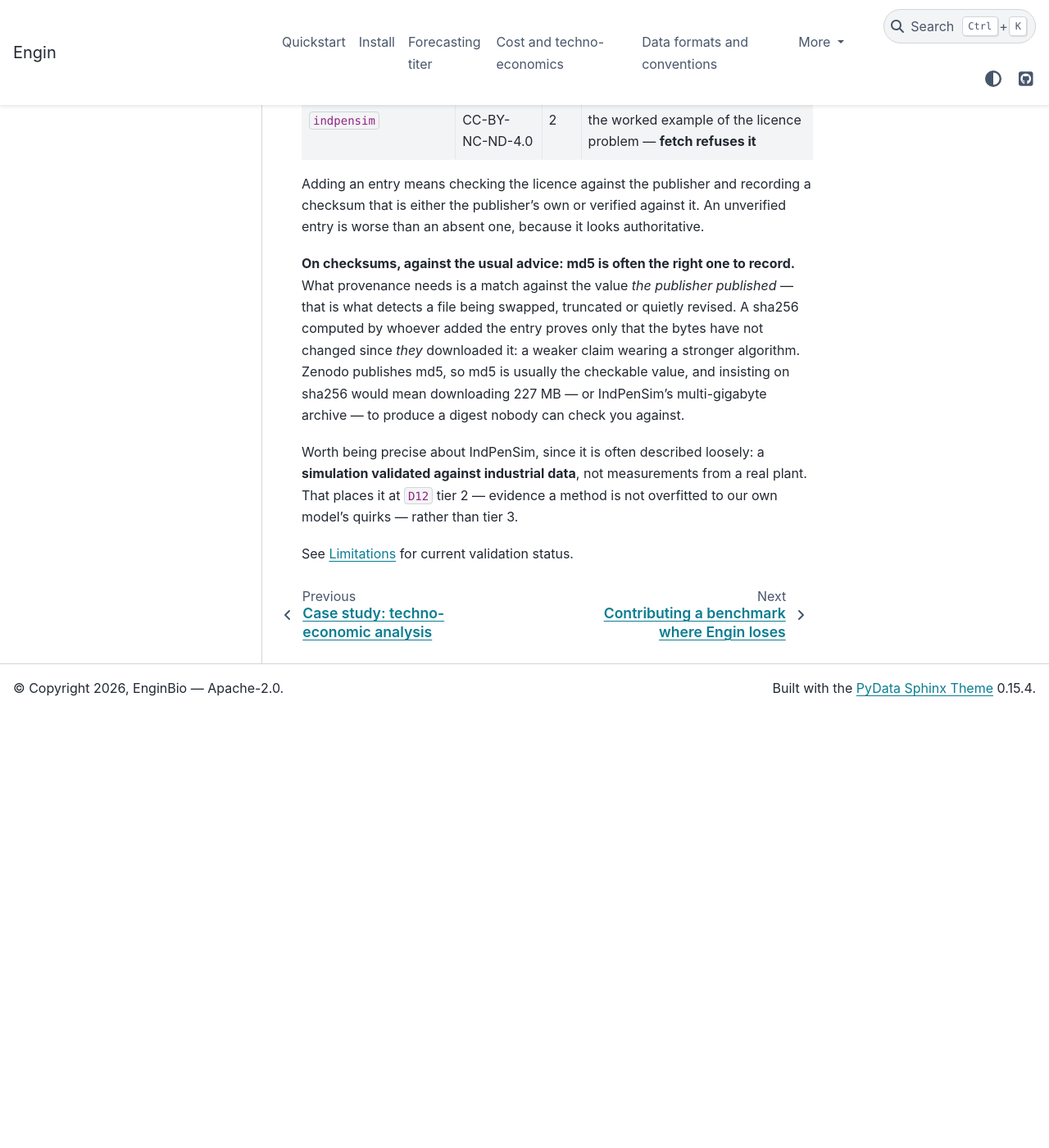
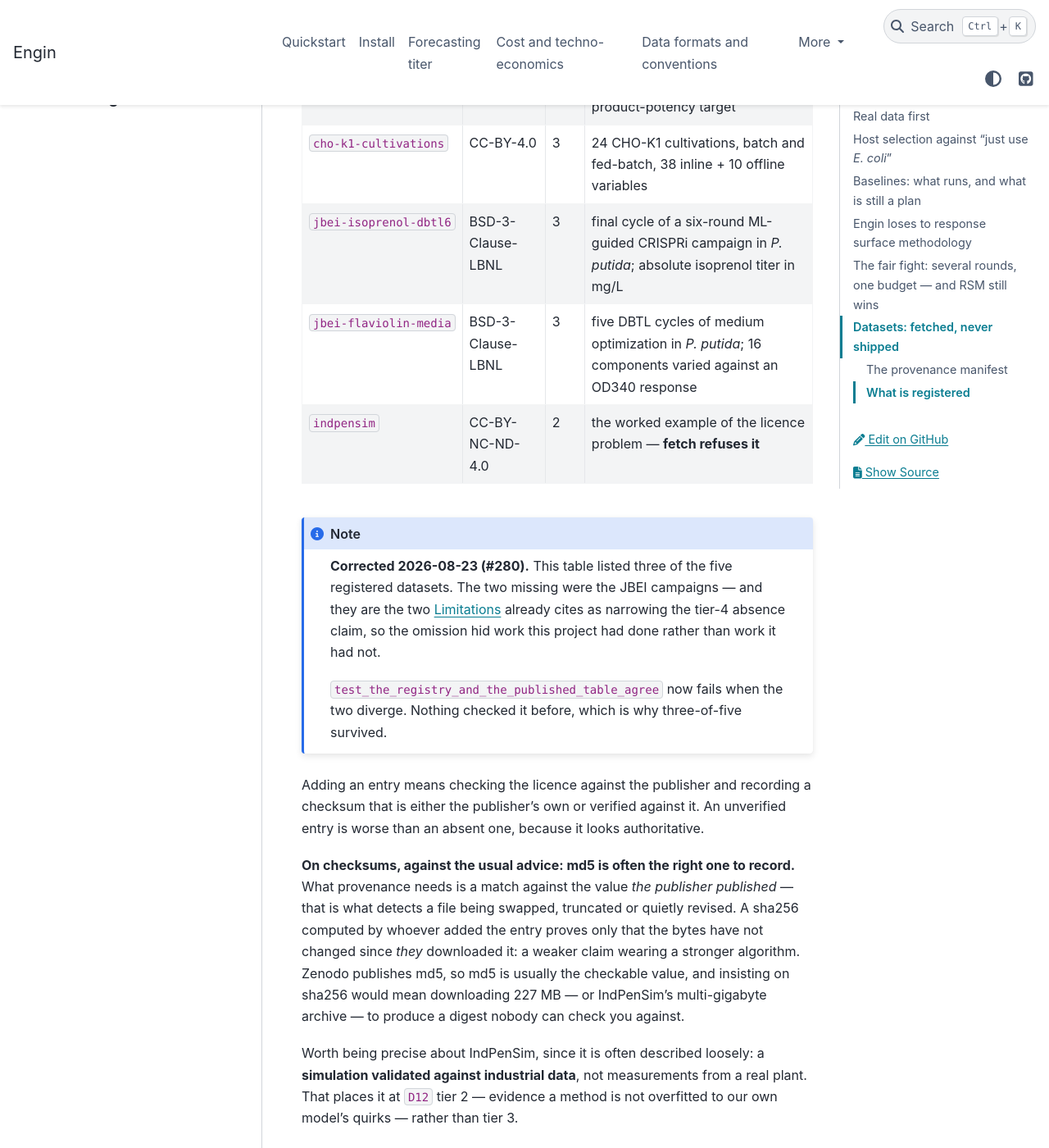
Before and after one commit to enginbio/engin-suite, a Sphinx documentation site: the page built from docs/benchmarks.md, in a window 1280 px wide and 1400 px high, scrolled down 13041 px. Shown: the whole window at 82% size. Built offline with Sphinx 7.4.7 and the PyData theme 0.15.4, drawn with Linux system fonts in a browser that asks for light colours; before the commit the page ends 13909 px from its top, so only the background shows below that; some of the changed text lies outside the part shown.

Commit message:
Make benchmarks.md agree with the code, and add the check that keeps it there (#279, #280)
**#280 -- the "What is registered" table listed three of five datasets.** The two
missing were `jbei-isoprenol-dbtl6` and `jbei-flaviolin-media`, which are the two
campaigns `docs/limitations.md` cites as narrowing the tier-4 absence claim. So
the omission understated the project's own evidence rather than overstating it,
which is the rarer direction and easier to miss for that reason.

**#279 -- the page said "nothing here has been compared to BayBE" with the BayBE
comparison on it**, in the baselines table and again in the headline results
table. Corrected to BioSTEAM alone, which genuinely is unbuilt and is blocked on
packaging rather than effort.

**The durable part is the test, not the edit.** Nothing checked this table against
`REGISTRY`: render.py regenerates references.md from the register and
check_claims.py verifies citations resolve, but a hand-written table of what the
code contains had no equivalent, so three-of-five survived for as long as five
existed. Two tests now close that -- one asserting the listed names are exactly
the registry keys, one asserting each row's tier matches the Dataset, since a
wrong tier is worse than a missing row when D12 is graded on it.

Mutation-checked rather than assumed: deleting a row makes the first test fail and
name the missing dataset.

engin-core 300 passed; ruff both gates clean; evidence checks clean;
sphinx-build -W with execution succeeds.

Co-Authored-By: Claude Opus 5 <noreply@anthropic.com>

````diff
--- a/docs/benchmarks.md
+++ b/docs/benchmarks.md
@@ -389,8 +389,13 @@ the opponent upward is the only direction that is safe to tune in.
 The single-round numbers above stay exactly as they were. They were not wrong,
 and a result that later gets more context is not a result that gets edited.
 
-Nothing here has been compared to BayBE or to BioSTEAM on any data, and none of
-these comparisons has been run on real data.
+Nothing here has been compared to BioSTEAM on any data, and none of these
+comparisons has been run on real data.
+
+*Corrected 2026-08-23 (#279): this said "compared to BayBE or to BioSTEAM" while
+the BayBE comparison sits in the baselines table and the headline results table on
+this same page. BioSTEAM is genuinely unbuilt, and blocked on packaging rather than
+effort — `llvmlite` ships no macOS x86_64 wheel.*
 
 **Correcting this cost the page its best-sounding paragraph, which is the right
 trade.** A benchmarks page that overstates its own coverage is worse than one
@@ -467,7 +472,19 @@ against a download that failed verification is worse than not benchmarking.
 |---|---|---|---|
 | `erythromycin-efp` | CC-BY-4.0 | 3 | 406 industrial fed-batch production batches, hourly, with a product-potency target |
 | `cho-k1-cultivations` | CC-BY-4.0 | 3 | 24 CHO-K1 cultivations, batch and fed-batch, 38 inline + 10 offline variables |
+| `jbei-isoprenol-dbtl6` | BSD-3-Clause-LBNL | 3 | final cycle of a six-round ML-guided CRISPRi campaign in *P. putida*; absolute isoprenol titer in mg/L |
+| `jbei-flaviolin-media` | BSD-3-Clause-LBNL | 3 | five DBTL cycles of medium optimization in *P. putida*; 16 components varied against an OD340 response |
 | `indpensim` | CC-BY-NC-ND-4.0 | 2 | the worked example of the licence problem — **fetch refuses it** |
+
+```{note}
+**Corrected 2026-08-23 (#280).** This table listed three of the five registered
+datasets. The two missing were the JBEI campaigns — and they are the two
+[Limitations](limitations.md) already cites as narrowing the tier-4 absence claim,
+so the omission hid work this project had done rather than work it had not.
+
+`test_the_registry_and_the_published_table_agree` now fails when the two diverge.
+Nothing checked it before, which is why three-of-five survived.
+```
 
 Adding an entry means checking the licence against the publisher and recording a
 checksum that is either the publisher's own or verified against it. An unverified
````
Also changed, not shown: 2 other files.
